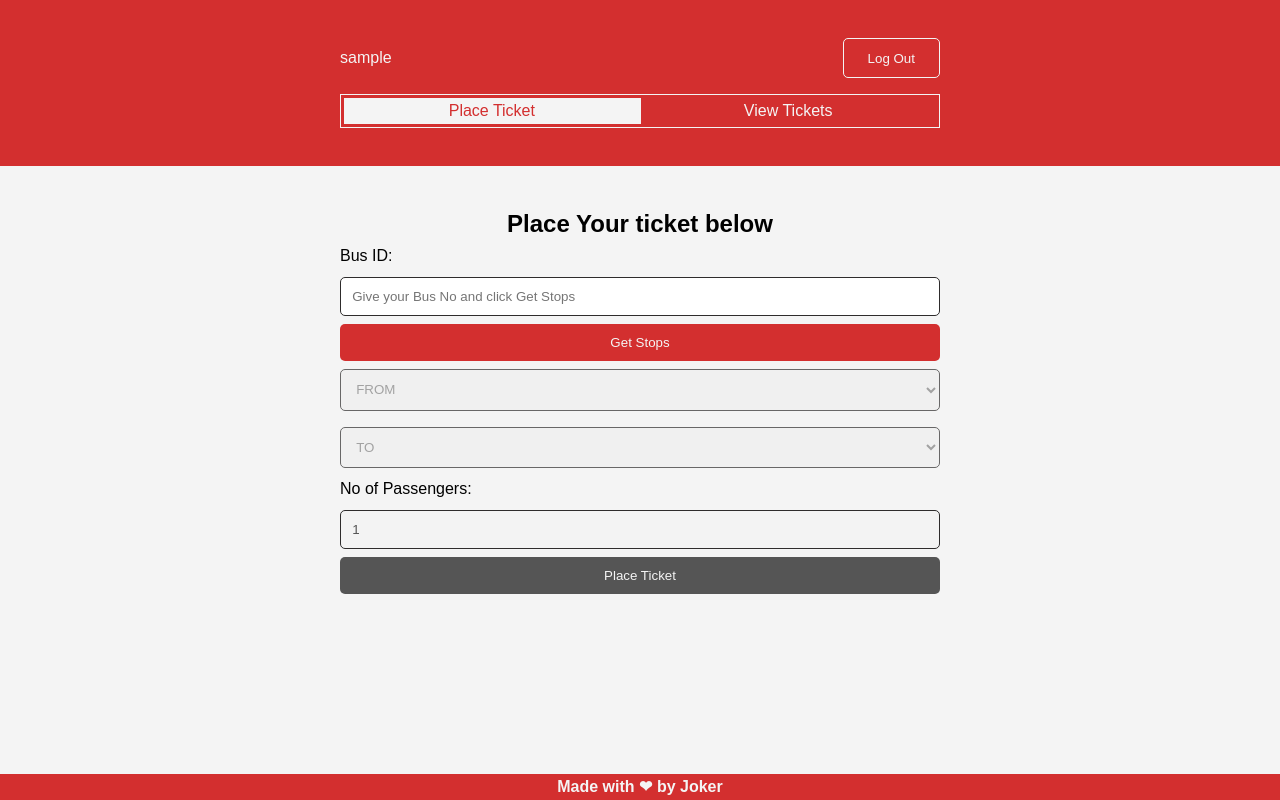
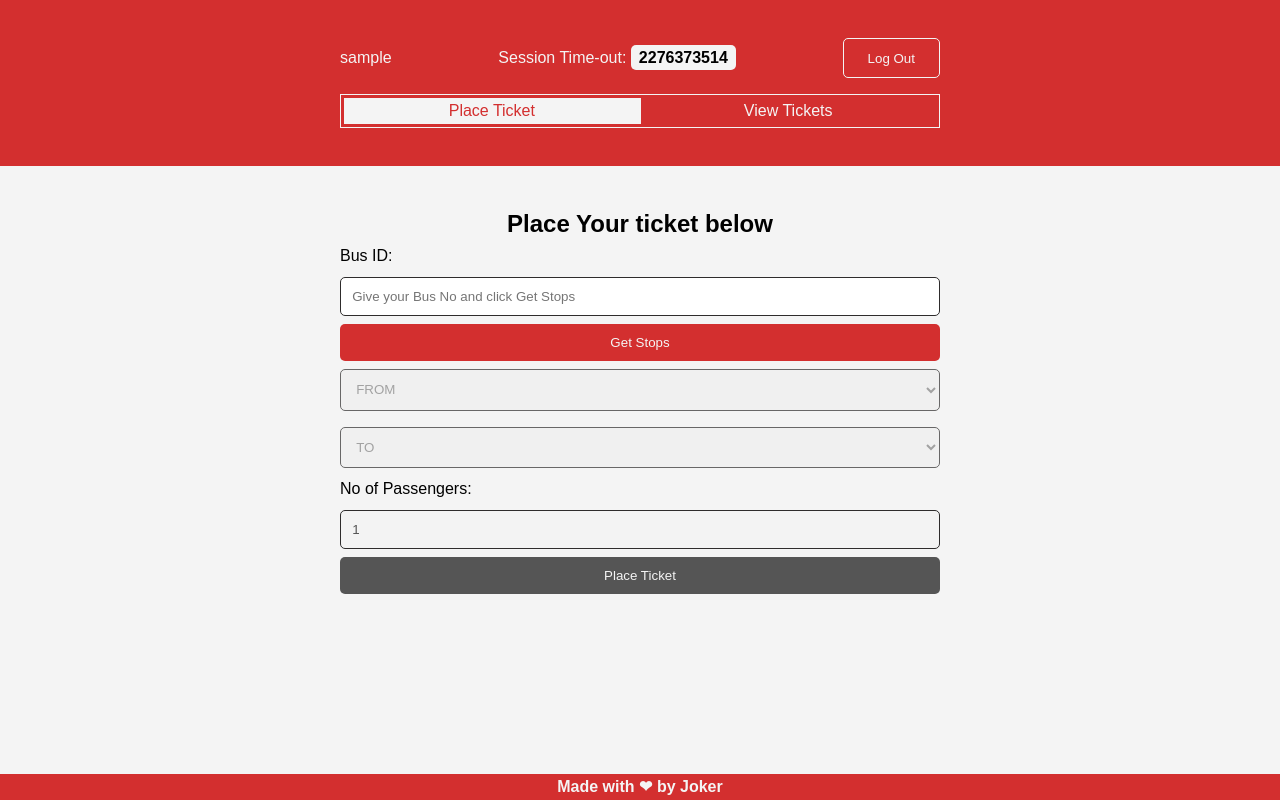
Before and after one commit to iamjoker021/CONDUCTOR_APP_FRONTEND, a React (Vite) app: page /place-ticket in a window 1280 px wide. Built offline with nearby package versions, Linux system fonts and the light colour scheme; sample sign-in values are in the browser's storage.

Commit message:
feat: Add timer and auto-logout feature

```diff
--- a/package.json
+++ b/package.json
@@ -10,6 +10,7 @@
     "preview": "vite preview"
   },
   "dependencies": {
+    "jwt-decode": "^4.0.0",
     "react": "^18.3.1",
     "react-dom": "^18.3.1",
     "react-router-dom": "^6.26.0"
--- a/src/components/Header.jsx
+++ b/src/components/Header.jsx
@@ -1,6 +1,7 @@
 import { useAuthContext } from "../hooks/useAuthContext";
 import { useLogout } from "../hooks/useLogout";
 import Navbar from "./Navbar";
+import Timer from "./Timer";
 
 const Header = () => {
 
@@ -15,6 +16,7 @@ const Header = () => {
         <header className="padding">
             <div className="userInfo">
                 <div>{user.username}</div>
+                <Timer />
                 <div className="logoutButton">
                     <button className="logout" type="button" onClick={handleClick}>Log Out</button>
                 </div>
--- /dev/null
+++ b/src/components/Timer.jsx
@@ -0,0 +1,32 @@
+import { useEffect, useState } from "react";
+import { useAuthContext } from "../hooks/useAuthContext";
+import { jwtDecode } from 'jwt-decode'
+import { useLogout } from "../hooks/useLogout";
+
+const Timer = () => {
+    const { logout } = useLogout
+    const { user } = useAuthContext();
+
+    const [pendingTime, setPendingTime] = useState();
+    useEffect(() => {
+        const interval = setInterval(() => {
+            if (!user || !user.token) {
+                logout();
+            }
+            const decodedToken = jwtDecode(user.token);
+            const pendingTime = decodedToken.exp - Math.floor(Date.now()/1000);
+            setPendingTime(pendingTime);
+        }, 1000);
+
+        return () => clearInterval(interval);
+    }, [])
+
+
+    return (
+        <div className="timer">
+            <p>Session Time-out: <span className={pendingTime > 60 ? 'ticks' : 'ticks alert'}><b>{pendingTime}</b></span></p>
+        </div>
+    )
+}
+
+export default Timer;
--- a/src/index.css
+++ b/src/index.css
@@ -122,6 +122,16 @@
     background-color: #f4f4f4;
 }
 
+.ticks {
+  color: #000;
+  background-color: #f4f4f4;
+  padding: 4px 8px;
+  border-radius: 5px;
+}
+
+.alert {
+  color: red;
+}
 
   /*  Own Styles end */
 
```
Also changed, not shown: 2 other files (tests, documents, lock files or other folders).
